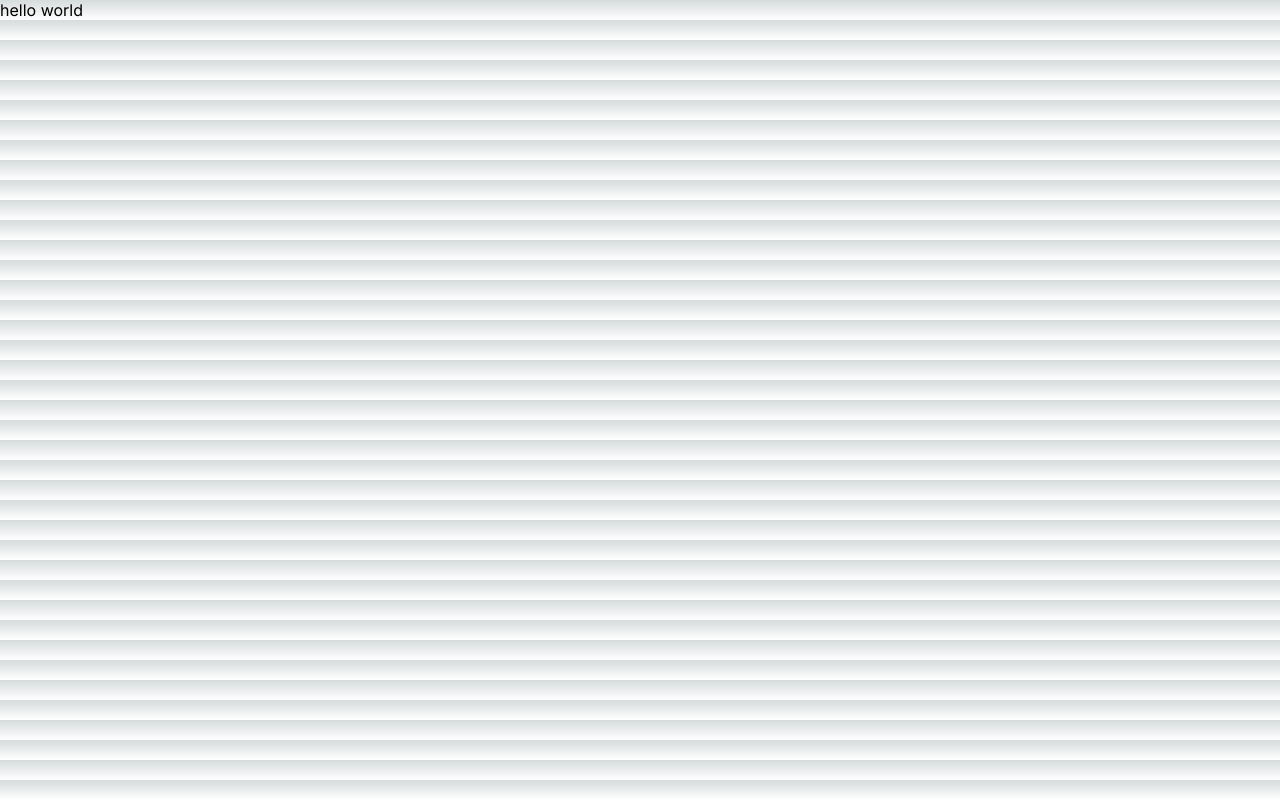
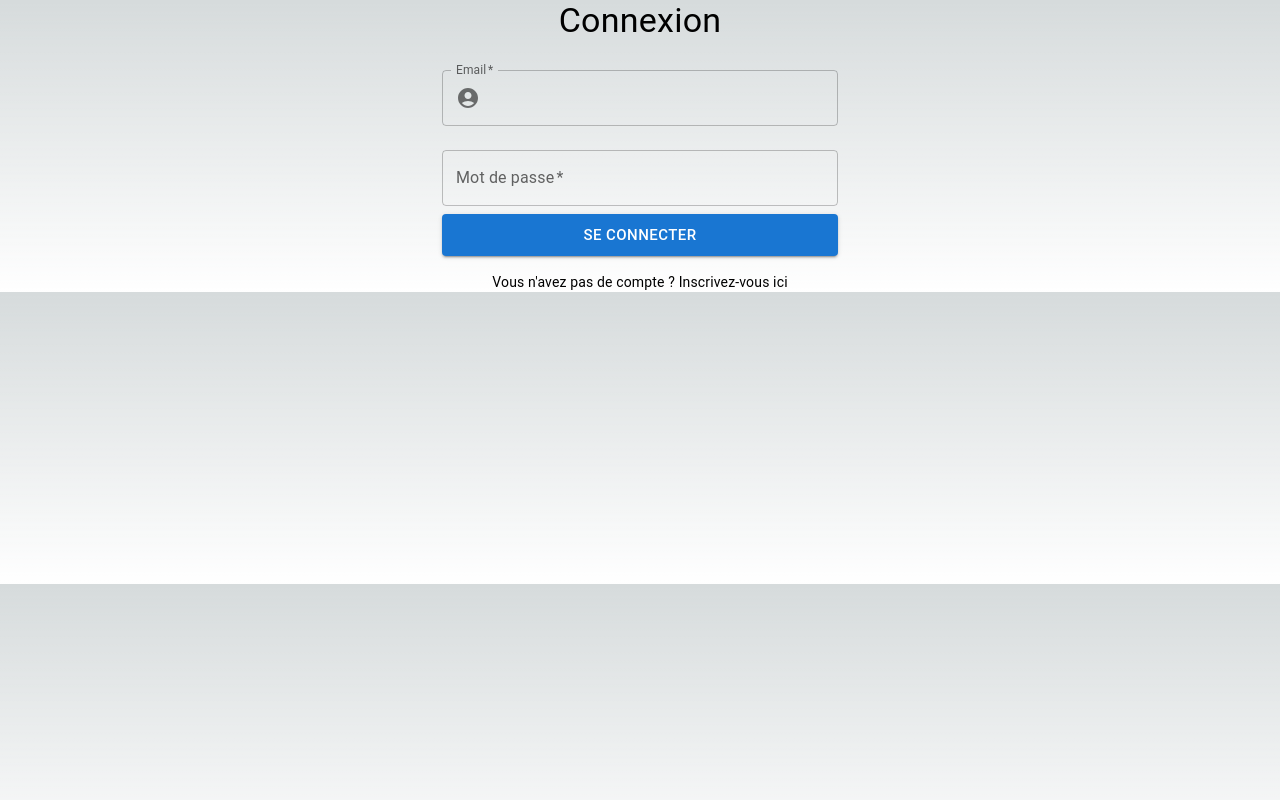
Before and after one commit to Annayia/Next-Typescript-Template, a Next.js app: page /login in a window 1280 px wide. Built offline with nearby package versions, Linux system fonts and the light colour scheme.

Commit message:
creating form login

```diff
--- a/package.json
+++ b/package.json
@@ -12,6 +12,7 @@
   "dependencies": {
     "@emotion/react": "^11.11.1",
     "@emotion/styled": "^11.11.0",
+    "@mui/icons-material": "^5.14.9",
     "@mui/material": "^5.14.10",
     "@types/node": "20.6.2",
     "@types/react": "18.2.22",
--- a/src/app/(auth)/login/page.tsx
+++ b/src/app/(auth)/login/page.tsx
@@ -1,5 +1,100 @@
+"use client";
 import React from "react";
+import {
+	TextField,
+	Button,
+	Container,
+	Typography,
+	InputAdornment,
+} from "@mui/material";
+import AccountCircle from "@mui/icons-material/AccountCircle";
+import Link from "next/link";
 
 export default function login() {
-	return <div>hello world</div>;
+	const [email, setEmail] =
+		React.useState("");
+	const [password, setPassword] =
+		React.useState("");
+
+	const handleSubmit = (
+		e: React.FormEvent<HTMLFormElement>
+	) => {
+		e.preventDefault();
+		console.log(
+			"email:",
+			email,
+			"password:",
+			password
+		);
+	};
+
+	return (
+		<Container maxWidth="xs">
+			<form
+				onSubmit={handleSubmit}>
+				<Typography
+					variant="h4"
+					align="center"
+					gutterBottom>
+					Connexion
+				</Typography>
+				<TextField
+					label="Email"
+					type="email"
+					value={email}
+					onChange={(e) =>
+						setEmail(
+							e.target
+								.value
+						)
+					}
+					InputProps={{
+						startAdornment:
+							(
+								<InputAdornment position="start">
+									<AccountCircle />
+								</InputAdornment>
+							),
+					}}
+					fullWidth
+					required
+					margin="normal"
+				/>
+				<TextField
+					label="Mot de passe"
+					type="password"
+					value={password}
+					onChange={(e) =>
+						setPassword(
+							e.target
+								.value
+						)
+					}
+					fullWidth
+					required
+					margin="normal"
+				/>
+				<Button
+					type="submit"
+					variant="contained"
+					color="primary"
+					fullWidth
+					size="large">
+					Se connecter
+				</Button>
+			</form>
+			<Typography
+				variant="body2"
+				align="center"
+				style={{
+					marginTop: "16px",
+				}}>
+				Vous n'avez pas de
+				compte ?{" "}
+				<Link href="/sign-up">
+					Inscrivez-vous ici
+				</Link>
+			</Typography>
+		</Container>
+	);
 }
--- a/src/app/login/page.tsx
+++ /dev/null
@@ -1,5 +0,0 @@
-import React from "react";
-
-export default function login() {
-	return <div></div>;
-}
```
Also changed, not shown: 1 other file (tests, documents, lock files or other folders).
